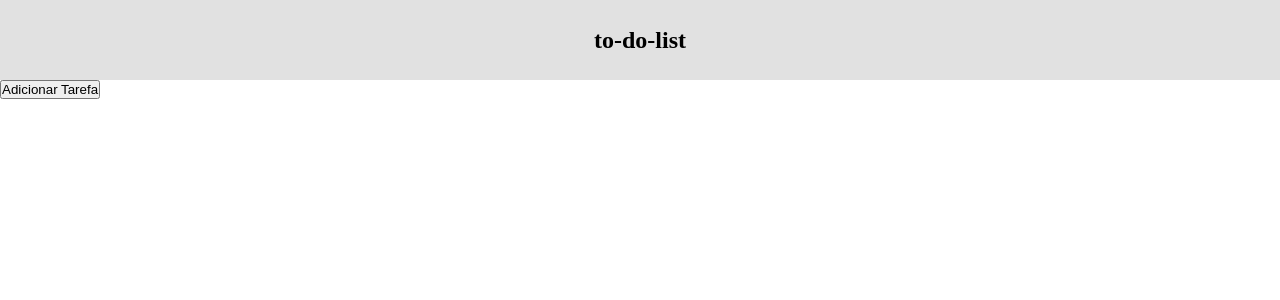
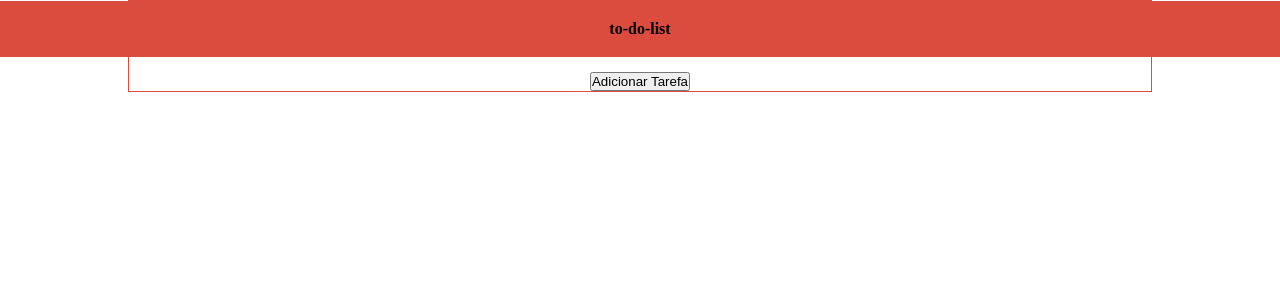
Before and after one commit to joao-hideki/to-do-list, a React (Vite) app: page / in a window 1280 px wide. Shown: the top 300 px of the page. Built offline with nearby package versions, Linux system fonts and the light colour scheme.

Commit message:
estilização inicial

```diff
--- a/src/App.jsx
+++ b/src/App.jsx
@@ -1,4 +1,5 @@
-import './App.css'
+import './App.css';
+import * as C from './App.style';
 import { useState, useContext, useEffect } from 'react';
 import {Modal} from './components/Modal/index';
 import { Context } from './context/Context';
@@ -9,12 +10,12 @@ const App = () => {
   const [isOpenModal, setIsOpenModal] = useState(false);
 
   return (
-    <div>
+    <C.Container>
       <Navbar/>
       <button onClick={() => setIsOpenModal(true)}>Adicionar Tarefa</button>
       <Task openModal={setIsOpenModal}/>
       {isOpenModal && <Modal close={() => setIsOpenModal(false)}/>}
-    </div>
+    </C.Container>
   )
 }
 
--- /dev/null
+++ b/src/App.style.js
@@ -0,0 +1,12 @@
+import styled from "styled-components";
+
+export const Container = styled.div`
+    border: 1px solid #DB4C3F;
+    max-width: 80vw;
+    display: flex;
+    flex-direction: column;
+    justify-content: center;
+    align-items: center;
+    margin: auto;
+    gap: 15px;
+`;
--- a/src/components/Modal/style.jsx
+++ b/src/components/Modal/style.jsx
@@ -6,7 +6,7 @@ export const Overlay = styled.div`
     position: fixed;
     top: 0;
     left: 0;
-    background-color: rgba(128, 128, 128, 0.3);
+    background-color: rgba(128, 128, 128, 0.15);
     display: flex;
     justify-content: center;
     align-items: flex-start;
--- a/src/components/Navbar/style.jsx
+++ b/src/components/Navbar/style.jsx
@@ -1,12 +1,12 @@
 import styled from "styled-components";
 
 export const Container = styled.div`
-    height: 10vh;
+    height: 7vh;
     width: 100vw;
-    background-color: #e1e1e1;
+    background-color: #DB4C3F;
     display: flex;
     align-items: center;
     justify-content: center;
     font-weight: bold;
-    font-size: 1.5rem;
+    font-size: 1rem;
 `;
--- a/src/components/Task/index.jsx
+++ b/src/components/Task/index.jsx
@@ -32,7 +32,7 @@ export const Task = () => {
             {taskList.map((item) => (
                 <div key={item.id}>
                     <Container  done={item.done}>
-                        <div onClick={() => handleDoneTask(item.id)}>
+                        <div onClick={() => handleDoneTask(item.id)} done={item.done}>
                             <FaCheck/>
                         </div>
                         <h2>{item.task}</h2>
--- a/src/components/Task/style.jsx
+++ b/src/components/Task/style.jsx
@@ -9,14 +9,29 @@ export const Container = styled.div`
     justify-content: space-between;
     text-decoration: ${(props) => props.done ? 'line-through' : 'none'};
     opacity: ${(props) => props.done ? 0.5 : 1};
-    background-color: #1e1e1e;
-    color: white;
+    background-color: #e1e1e1;
+    color: #1e1e1e;
 
     div{
         border: 1px solid black;
-        padding: 0.2rem;
+        height: 23px;
+        width: 23px;
+        display: flex;
+        align-items: center;
+        justify-content: center;
+        border-radius: 50%;
+
+        svg{
+            display: none;
+            height: 60%;
+            width: 60%;
+        }
         &:hover{
             opacity: 0.4;
+
+            svg{
+                display: inline;
+            }
         }
     }
 
```
